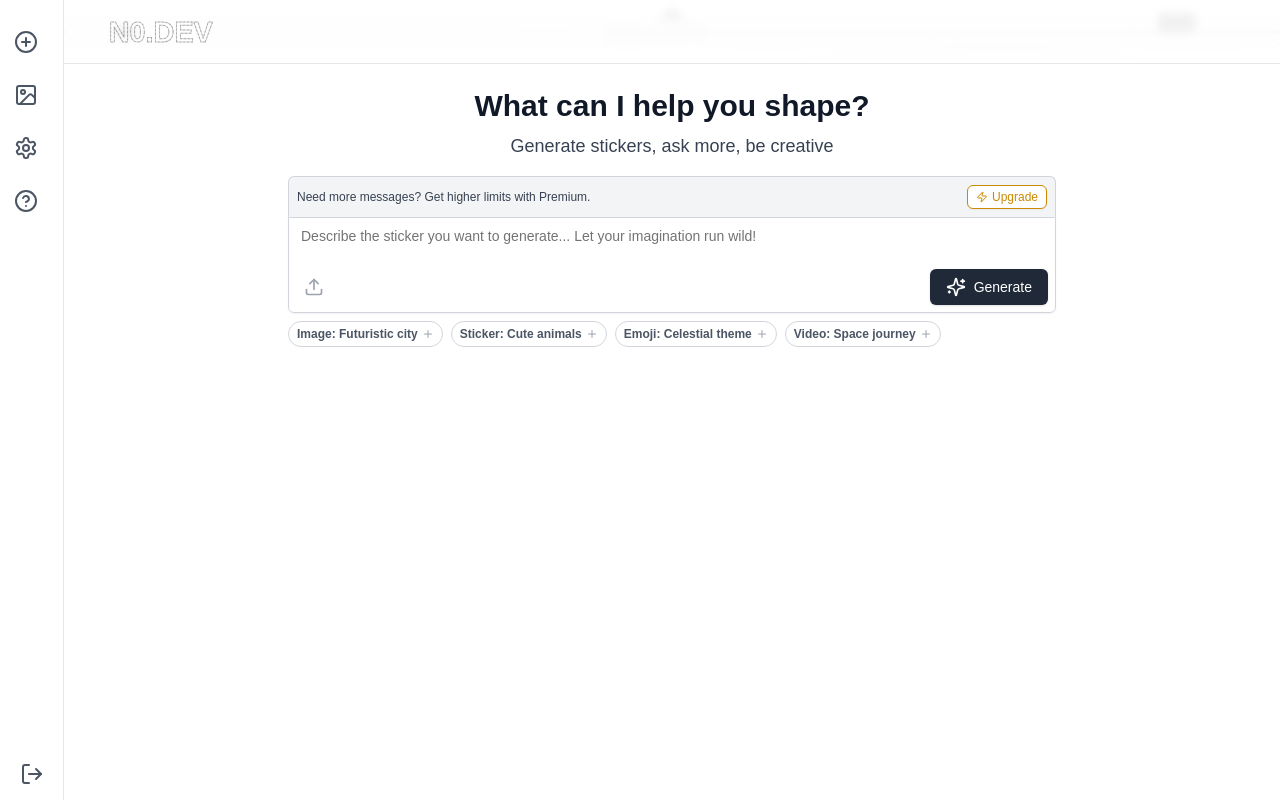
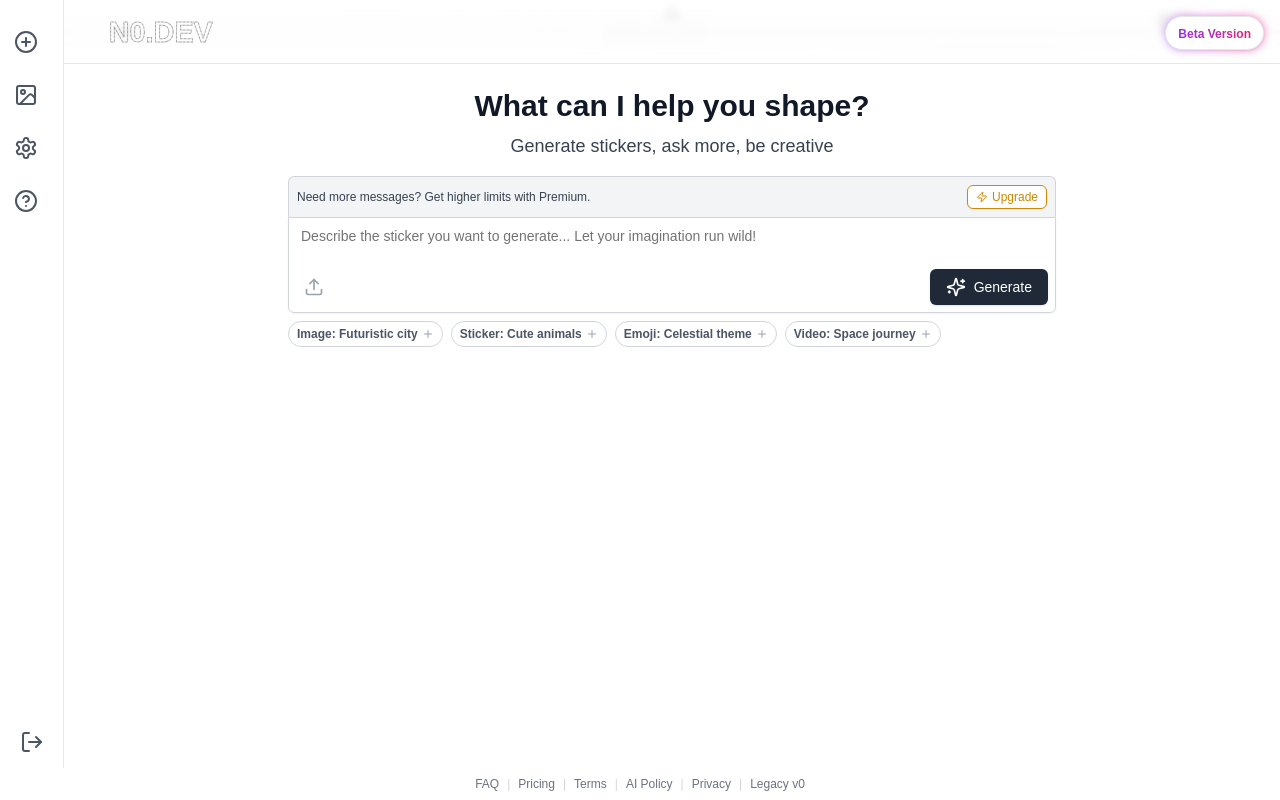
Before and after one commit to Morojc/N0.DEV, a Next.js app: page / in a window 1280 px wide. Built offline with nearby package versions, Linux system fonts and the light colour scheme.

Commit message:
Add Beta Version and Footer Section to the home page.

```diff
--- a/components/sticker-generator-dashboard.tsx
+++ b/components/sticker-generator-dashboard.tsx
@@ -11,9 +11,20 @@ export default function StickerGeneratorDashboard() {
   const [prompt, setPrompt] = useState('')
 
   return (
-    <div className="relative min-h-screen overflow-hidden">
+    <div className="relative min-h-screen overflow-hidden flex flex-col">
       <BackgroundLines />
-      <div className="relative z-10 flex min-h-screen">
+      {/* Beta Version Indicator */}
+      <div className="absolute top-0 right-0 m-4 z-50">
+        <div className="relative">
+          <div className="absolute inset-0 bg-gradient-to-r from-purple-400 to-pink-500 blur-sm opacity-75 rounded-full"></div>
+          <div className="relative bg-white px-3 py-1 rounded-full border border-gray-200 shadow-sm">
+            <span className="text-xs font-semibold bg-gradient-to-r from-purple-600 to-pink-600 bg-clip-text text-transparent">
+              Beta Version
+            </span>
+          </div>
+        </div>
+      </div>
+      <div className="relative z-10 flex flex-1">
         {/* Sidebar */}
         <div className="w-16 backdrop-blur-sm p-2 flex flex-col items-center border-r border-gray-200">
           <nav className="space-y-4 flex-grow py-4">
@@ -109,6 +120,23 @@ export default function StickerGeneratorDashboard() {
           </main>
         </div>
       </div>
+
+      {/* Updated footer section with pipe separators */}
+      <footer className="relative z-10 py-2 text-center">
+        <div className="flex justify-center items-center space-x-1 text-xs text-gray-500">
+          <a href="#" className="hover:underline">FAQ</a>
+          <span className="text-gray-300 px-1">|</span>
+          <a href="#" className="hover:underline">Pricing</a>
+          <span className="text-gray-300 px-1">|</span>
+          <a href="#" className="hover:underline">Terms</a>
+          <span className="text-gray-300 px-1">|</span>
+          <a href="#" className="hover:underline">AI Policy</a>
+          <span className="text-gray-300 px-1">|</span>
+          <a href="#" className="hover:underline">Privacy</a>
+          <span className="text-gray-300 px-1">|</span>
+          <a href="#" className="hover:underline">Legacy v0</a>
+        </div>
+      </footer>
     </div>
   )
 }
```
